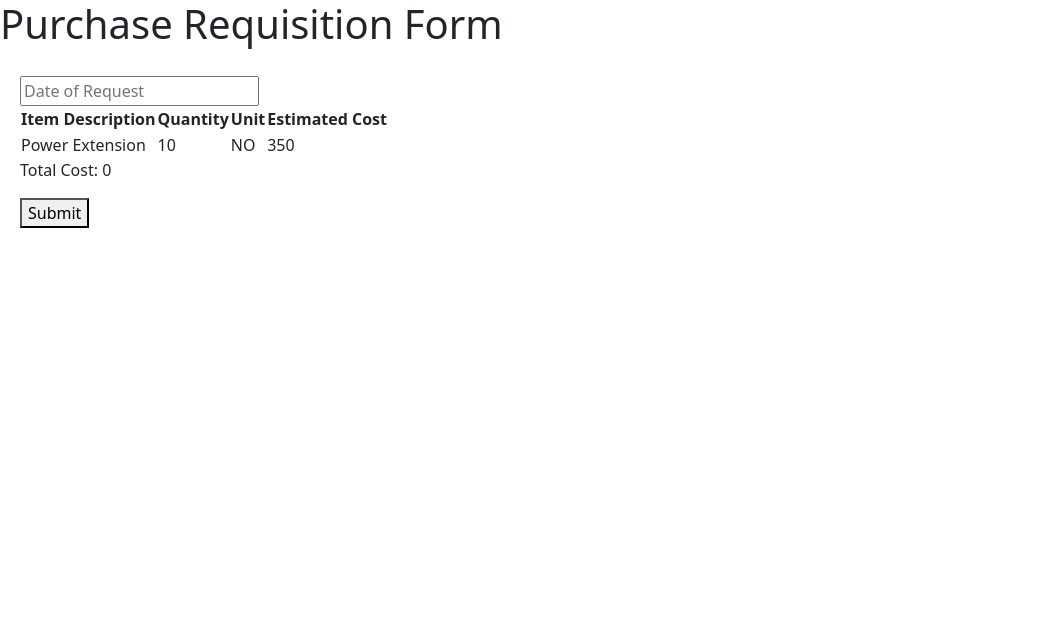
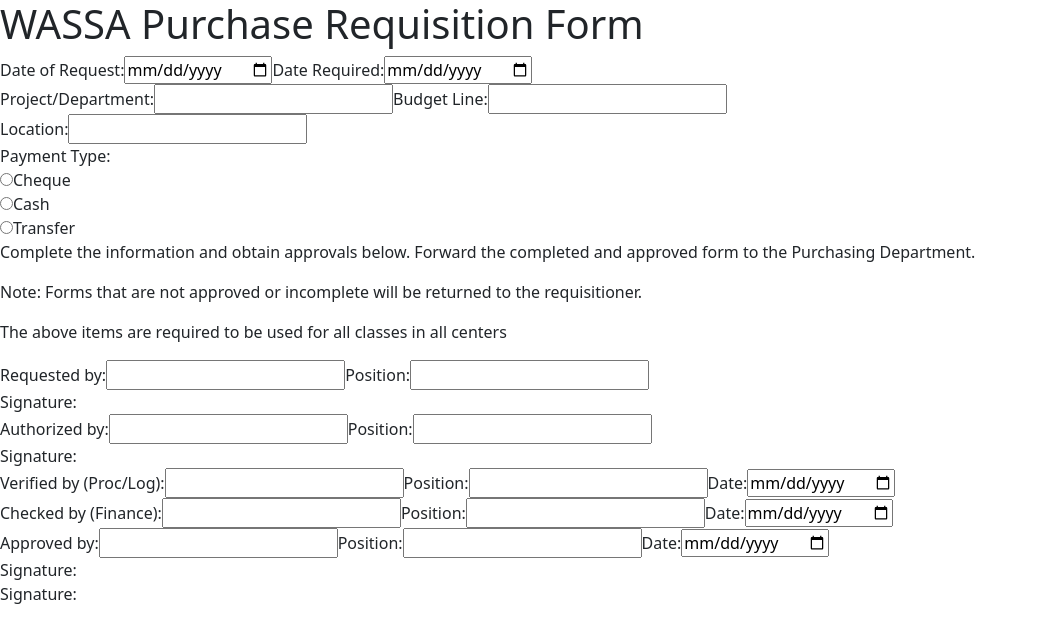
Before and after one commit to MuhammadShabib/form-system-management, a React (Create React App) app: page /RequestForm in a window 1280 px wide. Shown: the top 642 px of the page, without its empty margins (0-1037 px from the left). Built offline with nearby package versions, Linux system fonts and the light colour scheme.

Commit message:
adding reques form

```diff
--- a/src/Pages/RequestForm/RequestForm.js
+++ b/src/Pages/RequestForm/RequestForm.js
@@ -1,88 +1,134 @@
 import React, { useState } from "react";
 const RequestForm = () => {
+    const [dateOfRequest, setDateOfRequest] = useState('');
+    const [dateRequired, setDateRequired] = useState('');
+    const [projectDepartment, setProjectDepartment] = useState('');
+    const [budgetLine, setBudgetLine] = useState('');
+    const [location, setLocation] = useState('');
+    const [paymentType, setPaymentType] = useState('');
+    const handlePaymentChange = (e) => {
+        setPaymentType(e.target.value);
+    };
+    const [requestedBy, setRequestedBy] = useState('');
+    const [position1, setPosition1] = useState('');
+    const [authorizedBy, setAuthorizedBy] = useState('');
+    const [position2, setPosition2] = useState('');
+    const [verifiedBy, setVerifiedBy] = useState('');
+    const [position3, setPosition3] = useState('');
+    const [checkedBy, setCheckedBy] = useState('');
+    const [position4, setPosition4] = useState('');
+    const [approvedBy, setApprovedBy] = useState('');
+    const [position5, setPosition5] = useState('');
+    const [dateOfVerifiedBy, setDateOfVerifiedBy] = useState('');
+    const [dateOfCheckedBy, setDateOfCheckedBy] = useState('');
+    const [dateOfApprovedBy, setDateOfApprovedBy] = useState('');
+    return (
+        <div className="purchase-form">
+            <h1>WASSA Purchase Requisition Form</h1>
+            <div>
+                <label>Date of Request:</label>
+                <input type="date" value={dateOfRequest} onChange={(e) => setDateOfRequest(e.target.value)} />
 
-    const [formData, setFormData] = useState({
-        dateOfRequest: '',
-        projectDepartment: '',
-        dateRequired: '',
-        budgetLine: '',
-        paymentType: '',
-        location: '',
-        itemDetails: [],
-        totalCost: 0,
-    });
-
-    const handleInputChange = (e) => {
-        const { name, value } = e.target;
-        setFormData({ ...formData, [name]: value });
-    };
-
-    const handleSubmit = (e) => {
-        e.preventDefault();
-        // Handle form submission (e.g., send data to server)
-        console.log('Form submitted:', formData);
-    };
-
-    return (
-        <div>
-            <h1>Purchase Requisition Form</h1>
-            <form onSubmit={handleSubmit}>
-                {/* Input fields */}
-                <input
-                    type="text"
-                    name="dateOfRequest"
-                    placeholder="Date of Request"
-                    value={formData.dateOfRequest}
-                    onChange={handleInputChange}
-                />
-                {/* Add other input fields (projectDepartment, dateRequired, etc.) */}
-                {/* Item details table */}
-                <table>
-                    <thead>
-                        <tr>
-                            <th>Item Description</th>
-                            <th>Quantity</th>
-                            <th>Unit</th>
-                            <th>Estimated Cost</th>
-                        </tr>
-                    </thead>
-                    <tbody>
-                        {/* Map through itemDetails and render rows */}
-                        {/* Example row: */}
-                        <tr>
-                            <td>Power Extension</td>
-                            <td>10</td>
-                            <td>NO</td>
-                            <td>350</td>
-                        </tr>
-                        {/* Add more rows dynamically */}
-                    </tbody>
-                </table>
-                {/* Total cost */}
-                <p>Total Cost: {formData.totalCost}</p>
-                {/* Submit button */}
-                <button type="submit">Submit</button>
-            </form>
+                <label>Date Required:</label>
+                <input type="date" value={dateRequired} onChange={(e) => setDateRequired(e.target.value)} />
+            </div>
+            <div>
+                <label>Project/Department:</label>
+                <input type="text" value={projectDepartment} onChange={(e) => setProjectDepartment(e.target.value)} />
+                <label>Budget Line:</label>
+                <input type="text" value={budgetLine} onChange={(e) => setBudgetLine(e.target.value)} />
+            </div>
+            <div>
+                <label>Location:</label>
+                <input type="text" value={location} onChange={(e) => setLocation(e.target.value)} />
+                <div>
+                    <label>Payment Type:</label>
+                    <div>
+                        <input type="radio" name="payment" value={paymentType} onChange={handlePaymentChange} />
+                        <label htmlFor="cheque">Cheque</label>
+                    </div>
+                    <div>
+                        <input type="radio" name="payment" value={paymentType} onChange={handlePaymentChange} />
+                        <label htmlFor="cash">Cash</label>
+                    </div>
+                    <div>
+                        <input type="radio" name="payment" value={paymentType} onChange={handlePaymentChange} />
+                        <label htmlFor="transfer">Transfer</label>
+                    </div>
+                </div>
+            </div>
+            <p>Complete the information and obtain approvals below. Forward the completed and approved form to the Purchasing Department.</p>
+            <p>Note: Forms that are not approved or incomplete will be returned to the requisitioner.</p>
+            {/* Table */}
+            {/* Table End */}
+            <p>The above items are required to be used for all classes in all centers</p>
+            {/* Third Part */}
+            <div>
+                <div>
+                    <label>
+                        Requested by:
+                        <input type="text" value={requestedBy} onChange={(e) => setRequestedBy(e.target.value)} />
+                    </label>
+                    <label>
+                        Position:
+                        <input type="text" value={position1} onChange={(e) => setPosition1(e.target.value)} />
+                    </label>
+                    <div>Signature:</div>
+                </div>
+                <div>
+                    <label>
+                        Authorized by:
+                        <input type="text" value={authorizedBy} onChange={(e) => setAuthorizedBy(e.target.value)} />
+                    </label>
+                    <label>
+                        Position:
+                        <input type="text" value={position2} onChange={(e) => setPosition2(e.target.value)} />
+                    </label>
+                    <div>Signature:</div>
+                </div>
+            </div>
+            <div>
+                <div>
+                    <label>
+                        Verified by (Proc/Log):
+                        <input type="text" value={verifiedBy} onChange={(e) => setVerifiedBy(e.target.value)} />
+                    </label>
+                    <label>
+                        Position:
+                        <input type="text" value={position3} onChange={(e) => setPosition3(e.target.value)} />
+                    </label>
+                    <label>Date:</label>
+                    <input type="date" value={dateOfVerifiedBy} onChange={(e) => setDateOfVerifiedBy(e.target.value)} />
+                </div>
+                <div>
+                    <label>
+                        Checked by (Finance):
+                        <input type="text" value={checkedBy} onChange={(e) => setCheckedBy(e.target.value)} />
+                    </label>
+                    <label>
+                        Position:
+                        <input type="text" value={position4} onChange={(e) => setPosition4(e.target.value)} />
+                    </label>
+                    <label>Date:</label>
+                    <input type="date" value={dateOfCheckedBy} onChange={(e) => setDateOfCheckedBy(e.target.value)} />
+                </div>
+                <div>
+                    <label>
+                        Approved by:
+                        <input type="text" value={approvedBy} onChange={(e) => setApprovedBy(e.target.value)} />
+                    </label>
+                    <label>
+                        Position:
+                        <input type="text" value={position5} onChange={(e) => setPosition5(e.target.value)} />
+                    </label>
+                    <label>Date:</label>
+                    <input type="date" value={dateOfApprovedBy} onChange={(e) => setDateOfApprovedBy(e.target.value)} />
+                </div>
+                <div>Signature:</div>
+                <div>Signature:</div>
+            </div>
         </div>
     );
-
-    // return (
-    //     <React.Fragment>
-    //         <form action="#">
-    //             <div className="head">
-    //                 <div className="head-content">
-    //                     <h2>Women's Activities and Social Services Association (WASSA) </h2>
-    //                     <h1>Purchase Requisition Form</h1>
-    //                 </div>
-    //             </div>
-
-
-    //             {/* <button onClick={window.print}>print</button> */}
-    //         </form>
-
-    //     </React.Fragment>
-
-    // )
-}
+};
 
 export default RequestForm;
```
Also changed, not shown: src/Pages/LeaveForm/index.html (deleted, +0 -20 lines).
